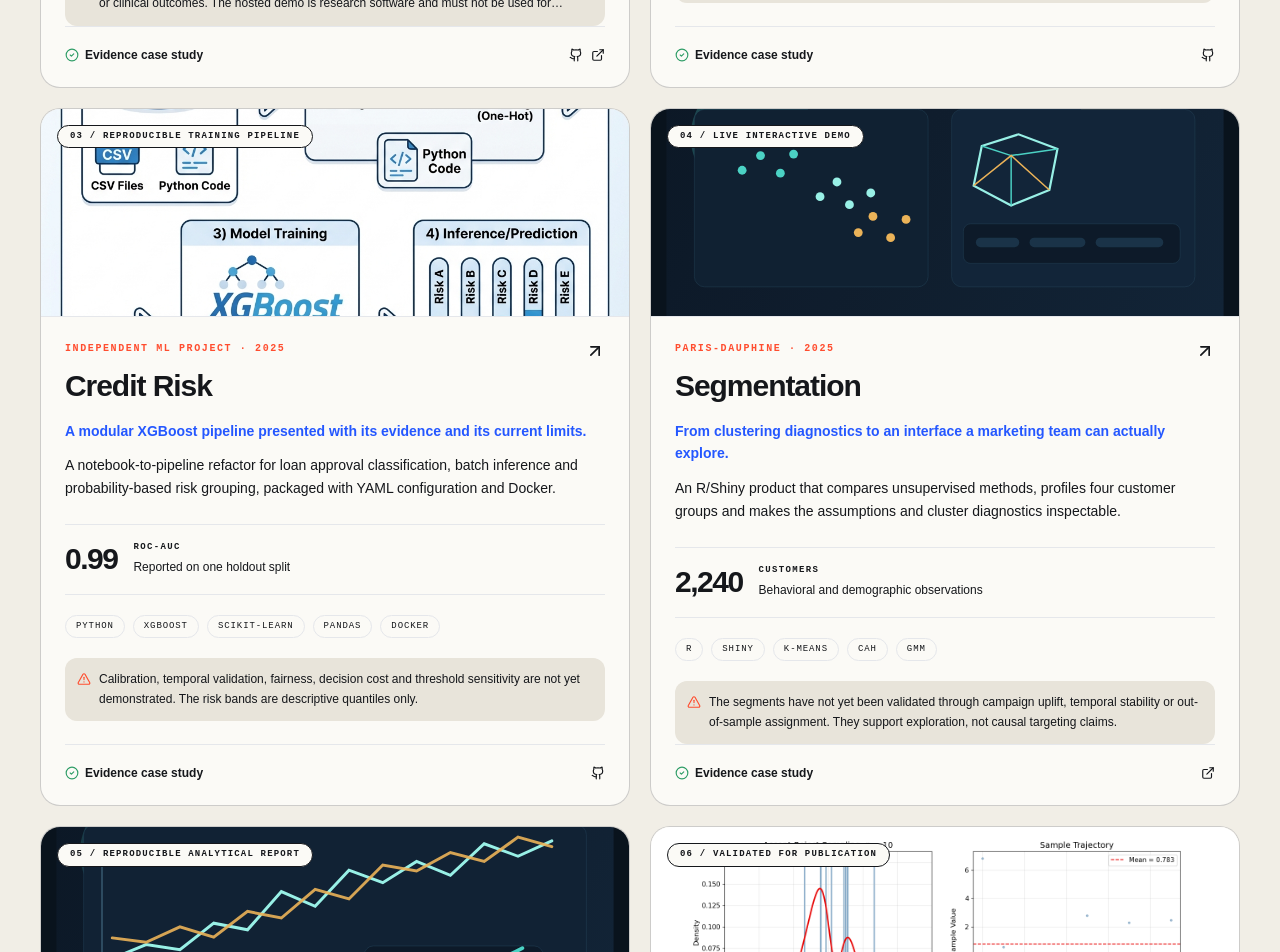
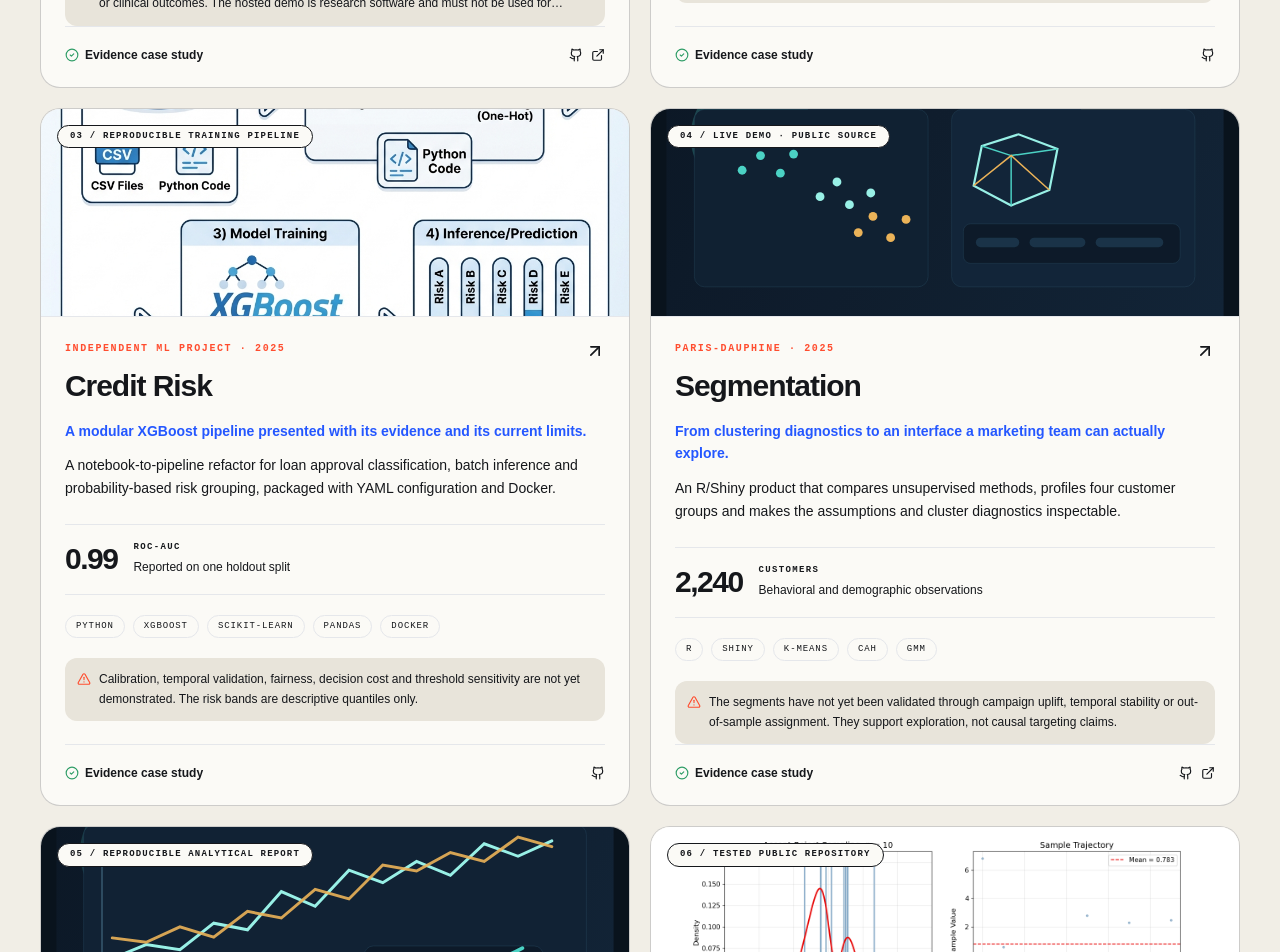
Before and after one commit to latifo01/portofolio, a Next.js app: page /projects in a window 1280 px wide. Shown: the part 1100-2052 px from the top of the page. Built offline with nearby package versions, Linux system fonts and the light colour scheme.

Commit message:
docs: link audited public project repositories

```diff
--- a/src/data/projects.ts
+++ b/src/data/projects.ts
@@ -214,7 +214,7 @@ export const projects: Project[] = [
         description:
             "The work combines cleaning, feature engineering, K-means/CAH/GMM comparison and an interactive dashboard. The emphasis is not only on cluster labels but on the behaviors a stakeholder can inspect before designing a campaign.",
         context: "Paris-Dauphine · 2025",
-        status: "Live interactive demo",
+        status: "Live demo · Public source",
         featured: true,
         categories: ["data-science"],
         technologies: ["R", "Shiny", "K-means", "CAH", "GMM", "Plotly"],
@@ -247,7 +247,7 @@ export const projects: Project[] = [
             "The live application is independently accessible without local setup.",
         ],
         nextSteps: [
-            "Publish the cleaned source repository with a reproducible R environment.",
+            "Lock the R environment and add an automated Shiny smoke test.",
             "Measure cluster stability under resampling and across time windows.",
             "Validate campaign value through an uplift or controlled-experiment design.",
         ],
@@ -258,6 +258,11 @@ export const projects: Project[] = [
                 label: "Live dashboard",
                 href: "https://ibrahimabdelatif-segmentation-des-clients.share.connect.posit.cloud",
                 kind: "demo",
+            },
+            {
+                label: "Source code",
+                href: "https://github.com/latifo01/customer-segmentation-shiny",
+                kind: "code",
             },
         ],
     },
@@ -324,7 +329,7 @@ export const projects: Project[] = [
         description:
             "The project turns a probability course assignment into a small reusable simulation package. Animations expose how each sampler behaves, while method comparisons focus on when variance reduction is actually useful.",
         context: "Paris-Dauphine · 2025",
-        status: "Validated for publication",
+        status: "Tested public repository",
         featured: false,
         categories: ["data-science", "quant"],
         technologies: ["Python", "NumPy", "SciPy", "Matplotlib", "Simulation"],
@@ -359,11 +364,17 @@ export const projects: Project[] = [
         nextSteps: [
             "Extend deterministic coverage to stratification and control-variate edge cases.",
             "Report variance, effective sample size and interval coverage in one benchmark table.",
-            "Publish the validated repository and connect its CI status to this case study.",
+            "Expose benchmark and CI status directly in this case study.",
         ],
         role:
             "Implemented the sampling and variance-reduction methods, numerical comparisons and animation pipeline.",
-        links: [],
+        links: [
+            {
+                label: "Source code",
+                href: "https://github.com/latifo01/monte-carlo-quantile-estimation",
+                kind: "code",
+            },
+        ],
     },
 ];
 
```
Also changed, not shown: 1 other file (tests, documents, lock files or other folders).
